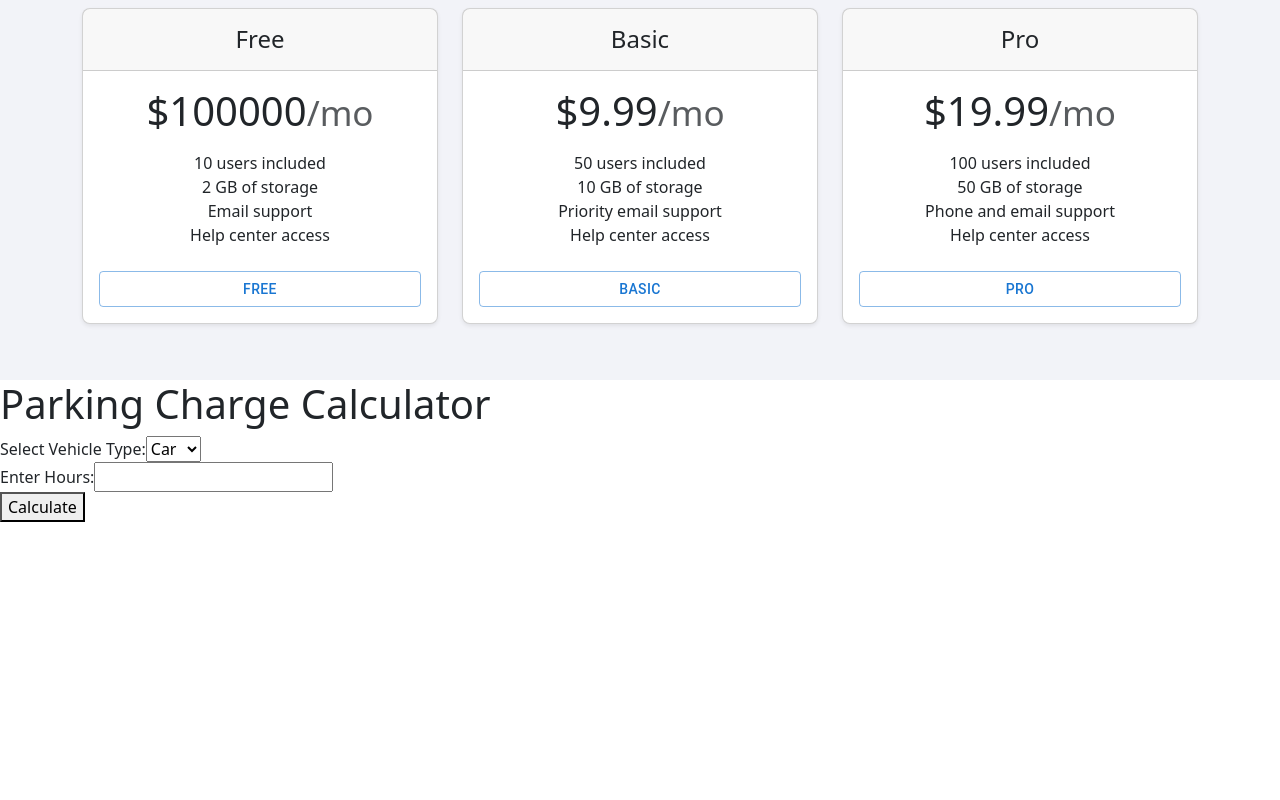
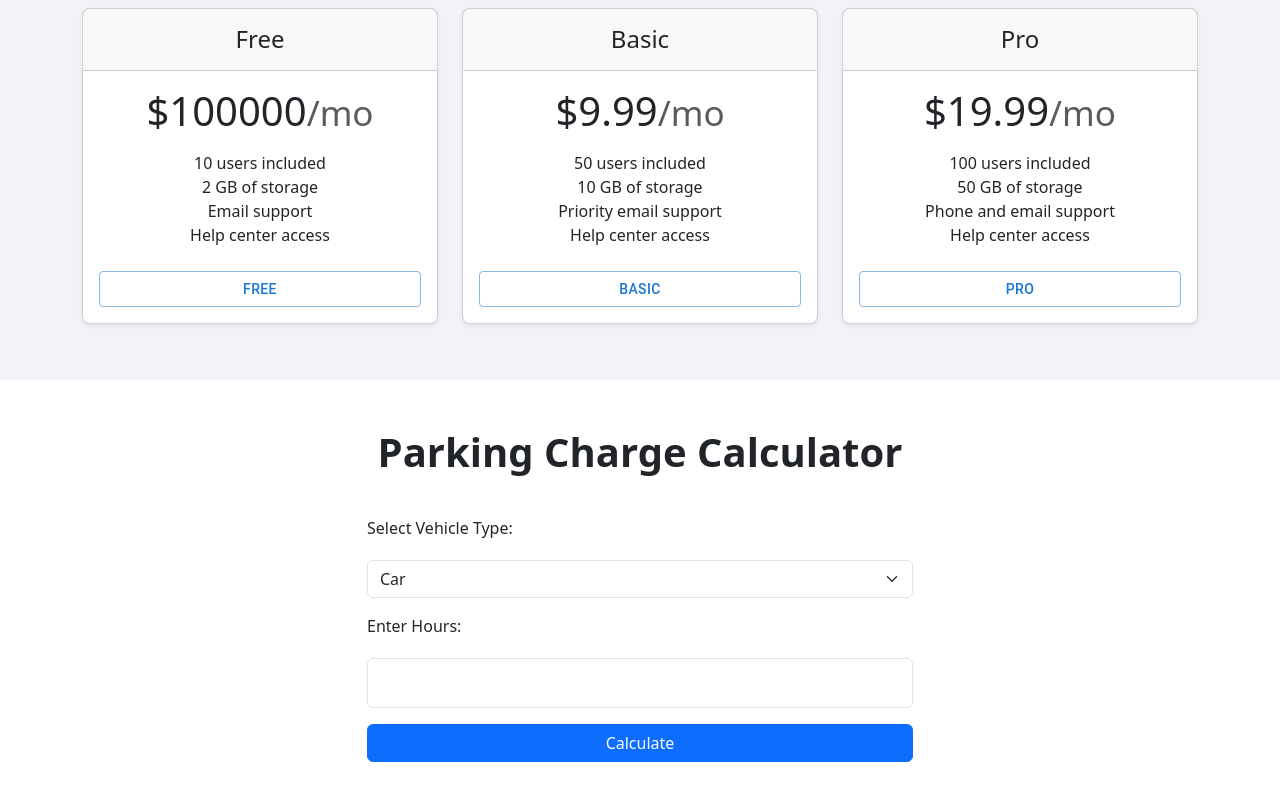
Before and after one commit to PubuduDeepamal/KCC, a React (Create React App) app: page / in a window 1280 px wide. Shown: the part 890-1690 px from the top of the page. Before the commit the page ends 1412 px from the top, so only its background shows below. Built offline with nearby package versions, Linux system fonts and the light colour scheme.

Commit message:
first commit

```diff
--- a/src/Costcal.js
+++ b/src/Costcal.js
@@ -1,7 +1,10 @@
 import React, { useState } from 'react';
+import 'bootstrap/dist/css/bootstrap.min.css';
 import './Css/Costcal.css';
+import Swal from 'sweetalert';
 
-const Header = () => {
+
+const Costcal = () => {
   const [vehicleType, setVehicleType] = useState('car');
   const [hours, setHours] = useState('');
 
@@ -10,7 +13,11 @@ const Header = () => {
   };
 
   const handleHoursChange = (event) => {
-    setHours(event.target.value);
+    // Validate the input to only allow positive integers
+    const value = event.target.value;
+    if (value === '' || (Number(value) >= 0 && Number.isInteger(parseFloat(value)))) {
+      setHours(value);
+    }
   };
 
   const calculateCharge = () => {
@@ -29,34 +36,60 @@ const Header = () => {
         amount = 0;
     }
 
-    if (!isNaN(hours)) {
-      const total = amount * parseInt(hours);
-      alert(`Total Parking Charge: ${total}`);
+    if (!isNaN(hours) && hours !== '') {
+      const total = amount * parseInt(hours, 10);
+      alert(`Total Parking Charge: $${total}`);
     } else {
       alert('Please enter a valid number of hours.');
+      // Swal.fire({
+      //   title: 'Hello!',
+      //   text: 'This is a SweetAlert in a React app!',
+      //   icon: 'success',
+      //   confirmButtonText: 'Cool!',
+      // });
     }
   };
 
   return (
-    <div>
-      <h1>Parking Charge Calculator</h1>
-      <div>
-        <label htmlFor="vehicleType">Select Vehicle Type:</label>
-        <select id="vehicleType" value={vehicleType} onChange={handleVehicleTypeChange}>
-          <option value="car">Car</option>
-          <option value="van">Van</option>
-          <option value="jeep">Jeep</option>
-        </select>
+    <div className="container mt-5">
+      <h1 className="text-center" id="bottom1"><b>Parking Charge Calculator</b></h1>
+      <div className="row mt-3">
+        <div className="col-md-6 offset-md-3">
+          <label htmlFor="vehicleType" id="bottom2">Select Vehicle Type:</label>
+          <select
+            className="form-select"
+            id="vehicleType"
+            value={vehicleType}
+            onChange={handleVehicleTypeChange}
+          >
+            <option value="car">Car</option>
+            <option value="van">Van</option>
+            <option value="jeep">Jeep</option>
+          </select>
+        </div>
       </div>
-      <div>
-        <label htmlFor="hours">Enter Hours:</label>
-        <input type="number" id="hours" value={hours} onChange={handleHoursChange} />
+      <div className="row mt-3">
+        <div className="col-md-6 offset-md-3">
+          <label htmlFor="hours" id="bottom2">Enter Hours:</label>
+          <input
+            type="number"
+            className="form-control"
+            id="hours"
+            value={hours}
+            onChange={handleHoursChange}
+            min="0"
+          />
+        </div>
       </div>
-      <div>
-        <button onClick={calculateCharge}>Calculate</button>
+      <div className="row mt-3">
+        <div className="col-md-6 offset-md-3">
+          <button className="btn btn-primary" id="calbutton" onClick={calculateCharge}>
+            Calculate
+          </button>
+        </div>
       </div>
     </div>
   );
 };
 
-export default Header;
+export default Costcal;
--- a/src/Css/Costcal.css
+++ b/src/Css/Costcal.css
@@ -0,0 +1,12 @@
+#calbutton{
+    margin-bottom: 40px;
+    width: 100%;
+}
+
+#bottom1{
+    margin-bottom: 40px;
+}
+
+#bottom2{
+    margin-bottom: 20px;
+}
--- a/src/ParkingRates.js
+++ b/src/ParkingRates.js
@@ -12,7 +12,7 @@ const ParkingRates = () => {
 
       <header>
         <div class="pricing-header p-3 pb-md-4 mx-auto text-center">
-          <h1 class="display-4 fw-normal text-body-emphasis" id="ParkingRatestitle">Pricingeeeee</h1>
+          <h1 class="display-4 fw-normal text-body-emphasis" id="ParkingRatestitle"><b>Pricingeeeee</b></h1>
           <p class="fs-5 text-body-secondary">Quickly build an effective pricing table for your potential customers with this Bootstrap example. It’s built with default Bootstrap components and utilities with little customization.</p>
         </div>
       </header>
```
